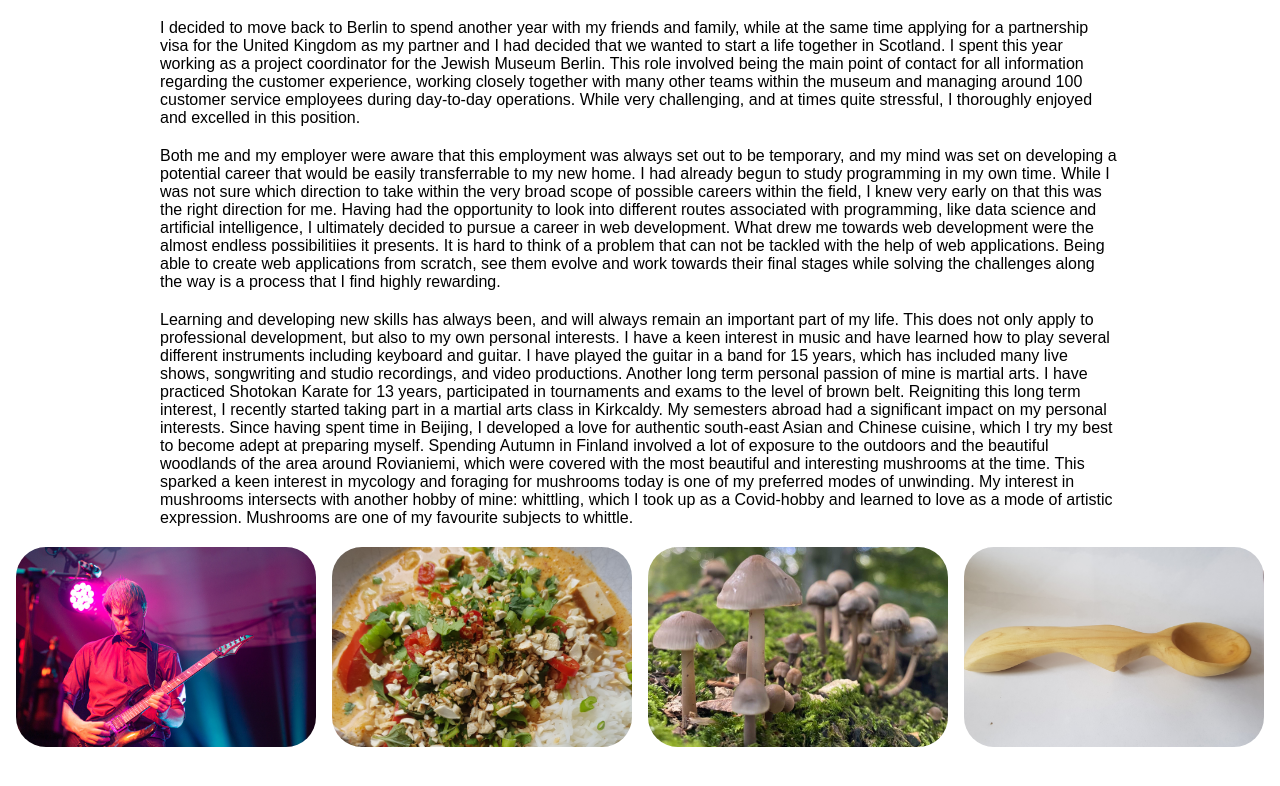
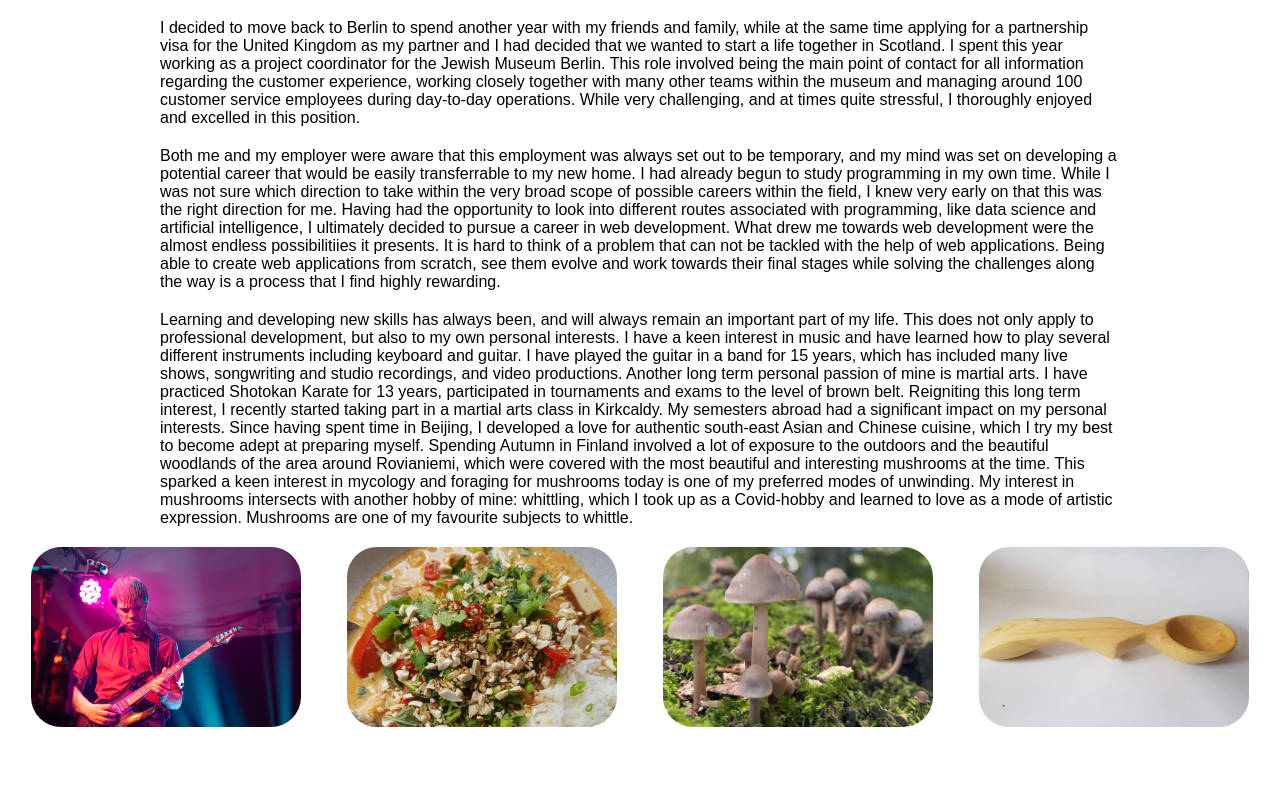
Before and after one commit to SteveTheSloth/Website, a Next.js app: page /about in a window 1280 px wide. Shown: the part 900-1686 px from the top of the page. Built offline with nearby package versions, Linux system fonts and the light colour scheme.

Commit message:
About images style changed, hoverimages not enlarging on mobile.

```diff
--- a/components/layout.module.css
+++ b/components/layout.module.css
@@ -22,7 +22,7 @@
   background: linear-gradient(135deg, #280e3b 0%, #ca3782 100%);
   margin: 0px;
   padding: 0px;
-  z-index: 101;
+  z-index: 102;
 }
 
 .footer {
@@ -45,6 +45,7 @@
   grid-template-columns: repeat(2, 1fr);
   grid-template-rows: 1fr;
   align-items: center;
+  z-index: 102;
 }
 
 .contact {
--- a/pages/about.js
+++ b/pages/about.js
@@ -74,34 +74,34 @@ export default function About() {
         <section className={utilStyles.linkGrid}>
           <Image
             priority
+            className={utilStyles.aboutImage}
             src="/images/music.jpg"
-            className={utilStyles.imageLink}
-            height={200}
-            width={300}
+            height={180}
+            width={270}
             alt="Music"
           />
           <Image
             priority
+            className={utilStyles.aboutImage}
             src="/images/cooking.jpg"
-            className={utilStyles.imageLink}
-            height={200}
-            width={300}
+            height={180}
+            width={270}
             alt="Food"
           />
           <Image
             priority
+            className={utilStyles.aboutImage}
             src="/images/real_mushroom.jpg"
-            className={utilStyles.imageLink}
-            height={200}
-            width={300}
+            height={180}
+            width={270}
             alt="Mushroom"
           />
           <Image
             priority
+            className={utilStyles.aboutImage}
             src="/images/whittling_spoon.jpg"
-            className={utilStyles.imageLink}
-            height={200}
-            width={300}
+            height={180}
+            width={270}
             alt="Spoon"
           />
         </section>
--- a/styles/utils.module.css
+++ b/styles/utils.module.css
@@ -91,7 +91,8 @@
 
 .hoverText {
   transition: 0.3s linear;
-  opacity: 0.9;
+  max-width: 60%;
+  opacity: 1;
   position: absolute;
   align-self: center;
   background-color: #636363;
@@ -100,10 +101,14 @@
   padding: 16px 32px;
 
   border-radius: 15px;
+  z-index: 101;
+  -webkit-appearance: none;
+  -moz-appearance: none;
+  appearance: none;
 }
 
 .hiddenText {
-  max-width: 80%;
+  max-width: 60%;
   transition: 0.3s linear;
   opacity: 0;
   position: absolute;
@@ -112,6 +117,10 @@
   color: white;
   font-size: 16px;
   padding: 16px 32px;
+  z-index: 101;
+  -webkit-appearance: none;
+  -moz-appearance: none;
+  appearance: none;
 }
 
 .logoMain {
@@ -498,6 +507,11 @@
   margin-left: 9px;
 }
 
+.aboutImage {
+  border-radius: 30px;
+  max-width: 90wv;
+}
+
 @media screen and (max-width: 1400px) {
   .curriculumGrid {
     width: 70%;
@@ -581,6 +595,9 @@
     padding: 16px 32px;
     border-radius: 15px;
     transition: none;
+    -webkit-appearance: none;
+    -moz-appearance: none;
+    appearance: none;
   }
 
   .finalScoreGrid {
```
